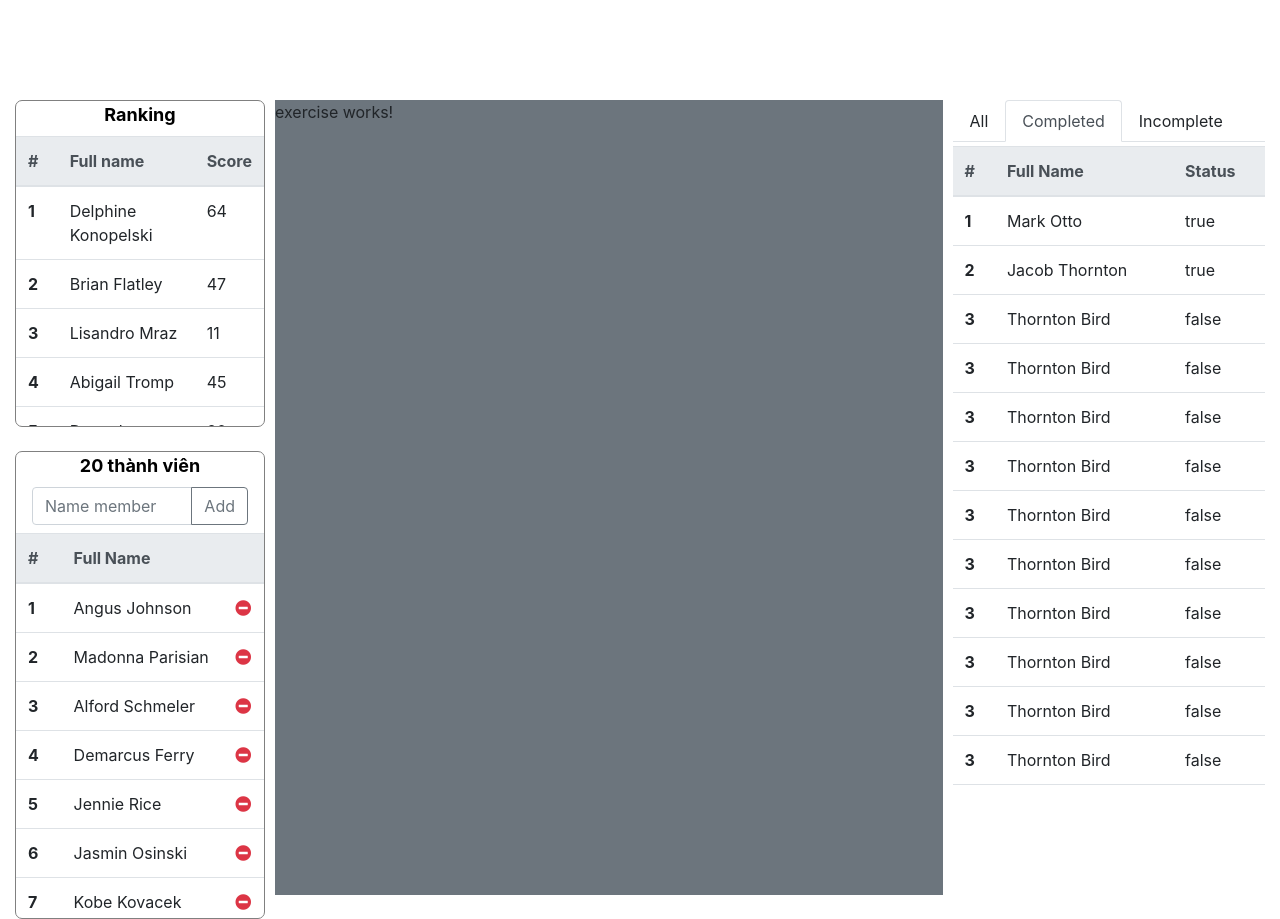
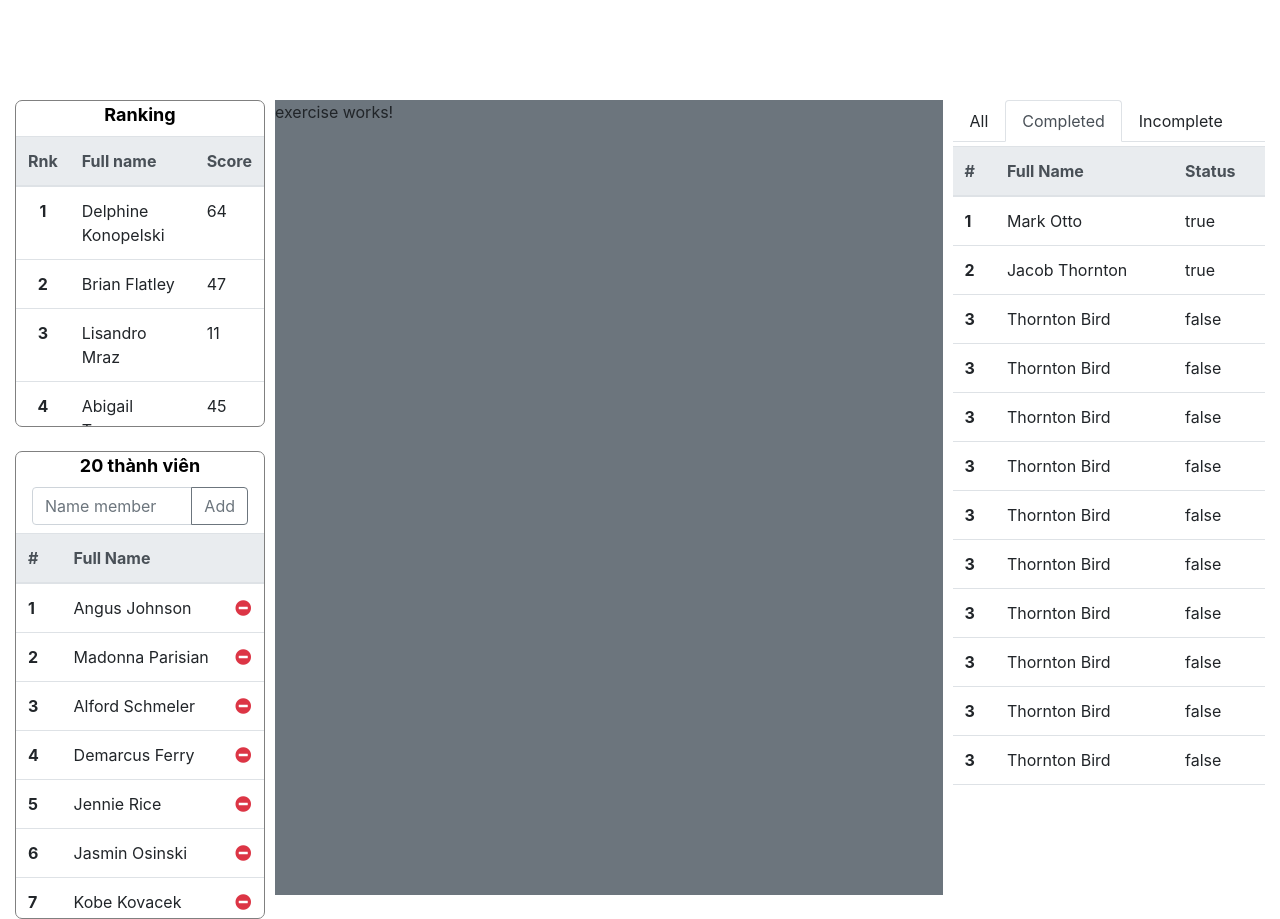
Before and after one commit to TienDat1999/eng-training, an Angular app: page /class in a window 1280 px wide. Built offline with nearby package versions, Linux system fonts and the light colour scheme.

Commit message:
[CLASS] ranking implement ranking component

```diff
--- a/src/app/mock-data/class.mock.ts
+++ b/src/app/mock-data/class.mock.ts
@@ -14,6 +14,7 @@ export function getMember(size: number): Member[] {
   return Array(size).fill({}).map((item: Member, index) => {
     return new Member({
       id: index + 1,
+      rank: index + 1,
       fullName: `${faker.name.firstName()} ${faker.name.lastName()}`,
       score: faker.random.number({min: 0, max: 100}),
       status: sample([ExerciseStatusType.Complete, ExerciseStatusType.Incomplete]),
--- a/src/app/modules/user/components/class/ranking/ranking.component.html
+++ b/src/app/modules/user/components/class/ranking/ranking.component.html
@@ -6,14 +6,14 @@
     <table class="table">
       <thead class="thead-light">
       <tr>
-        <th scope="col">#</th>
+        <th scope="col">Rnk</th>
         <th scope="col">Full name</th>
         <th scope="col">Score</th>
       </tr>
       </thead>
       <tbody>
       <tr *ngFor="let member of members">
-        <th scope="row">{{member.id}}</th>
+        <th scope="row" class="text-center">{{member.rank}}</th>
         <td>{{member.fullName}}</td>
         <td>{{member.score}}</td>
       </tr>
--- a/src/app/modules/user/models/class.model.ts
+++ b/src/app/modules/user/models/class.model.ts
@@ -2,6 +2,7 @@ import {ExerciseStatusType} from '../../share/enum';
 
 export class Member {
   id: number;
+  rank: number;
   fullName: string;
   score: number;
   status: ExerciseStatusType;
--- a/src/app/modules/user/services/class.service.ts
+++ b/src/app/modules/user/services/class.service.ts
@@ -32,7 +32,7 @@ export class ClassService {
   }
   getRankingMember(size: number = 10): Observable<ResponseClass>{
     if (environment.production) {
-      console.log('get Member in class');
+      console.log('get rank member');
     }
     return of(getMockMemberInClass(size));
   }
```
